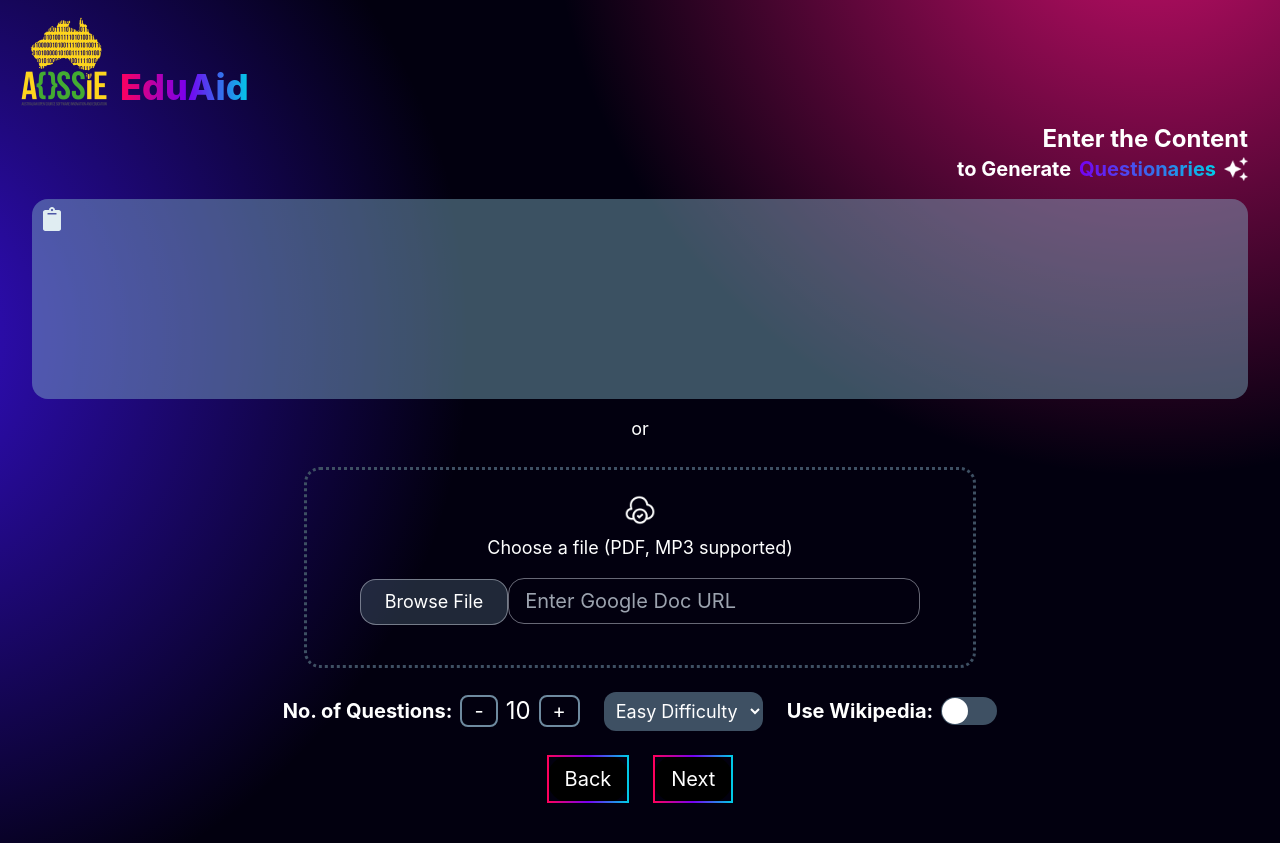
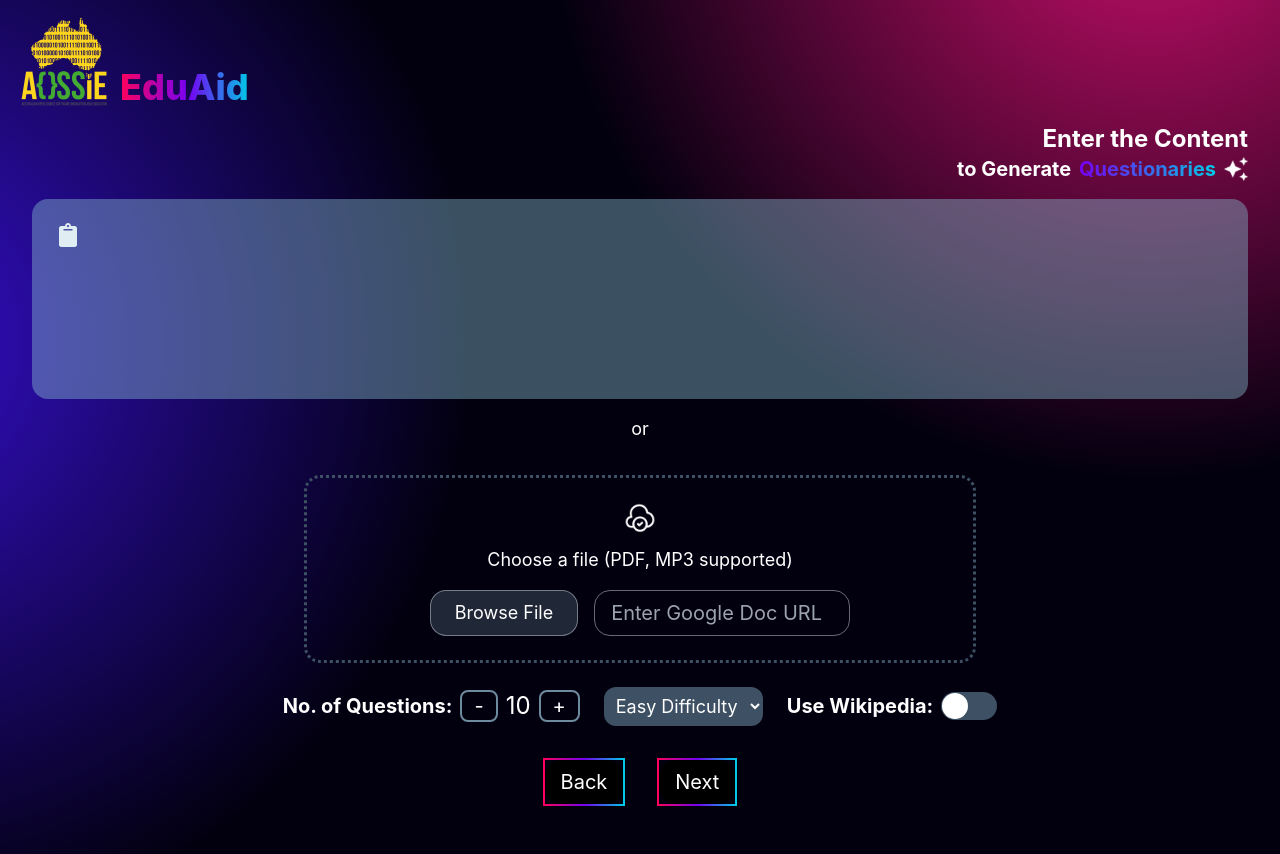
Before and after one commit to AOSSIE-Org/EduAid, a React (Create React App) app in the folder eduaid_web/: page /#/input in a window 1280 px wide. Built offline with nearby package versions, Linux system fonts and the light colour scheme; no server answers.

Commit message:
git commit -m "Add horizontal spacing between Browse button and Google Doc URL input in File Upload section"

```diff
--- a/eduaid_web/src/pages/Text_Input.jsx
+++ b/eduaid_web/src/pages/Text_Input.jsx
@@ -167,11 +167,11 @@ const Text_Input = () => {
 
         {/* Textarea */}
         <div className="relative bg-[#83b6cc40] mx-4 sm:mx-8 rounded-2xl p-4 min-h-[160px] sm:min-h-[200px] mt-4">
-          <button className="absolute top-0 left-0 p-2 text-white focus:outline-none">
+          <button className="absolute top-4 left-4 p-2 text-white focus:outline-none z=10">
             <FaClipboard className="h-[24px] w-[24px]" />
           </button>
           <textarea
-            className="absolute inset-0 p-8 pt-6 bg-[#83b6cc40] text-lg sm:text-xl rounded-2xl outline-none resize-none h-full overflow-y-auto text-white caret-white"
+            className="absolute inset-0 pl-16 pr-8 pt-8 pb-8 bg-[#83b6cc40] text-lg sm:text-xl rounded-2xl outline-none resize-none h-full overflow-y-auto text-white caret-white"
             style={{ scrollbarWidth: "none", msOverflowStyle: "none" }}
             value={text}
             onChange={(e) => setText(e.target.value)}
@@ -183,13 +183,16 @@ const Text_Input = () => {
         <div className="text-white text-center my-4 text-lg">or</div>
 
         {/* File Upload Section */}
-        <div className="w-full max-w-2xl mx-auto border-[3px] rounded-2xl text-center px-6 py-6 border-dotted border-[#3E5063] mt-6">
-          <img className="mx-auto mb-2" height={32} width={32} src={cloud} alt="cloud" />
-          <p className="text-white text-lg">Choose a file (PDF, MP3 supported)</p>
+        <div className="w-full max-w-2xl mx-auto border-[3px] rounded-2xl text-center px-6 py-6 border-dotted border-[#3E5063] mt-8">
+          <img className="mx-auto mb-3" height={32} width={32} src={cloud} alt="cloud" />
+          <p className="text-white text-lg mb-4">Choose a file (PDF, MP3 supported)</p>
 
           <input type="file" ref={fileInputRef} onChange={handleFileUpload} style={{ display: "none" }} />
+
+          {/* Flex container for button + input */}
+          <div className="flex flex-wrap items-center justify-center gap-4">
             <button
-            className="bg-[#3e506380] my-4 text-lg rounded-2xl text-white border border-[#cbd0dc80] px-6 py-2"
+              className="bg-[#3e506380] text-lg rounded-2xl text-white border border-[#cbd0dc80] px-6 py-2"
               onClick={handleClick}
             >
               Browse File
@@ -198,11 +201,13 @@ const Text_Input = () => {
             <input
               type="text"
               placeholder="Enter Google Doc URL"
-            className="bg-transparent mt-4 border border-[#cbd0dc80] text-white text-lg sm:text-xl rounded-2xl px-4 py-2 w-full sm:w-2/3 outline-none"
+              className="bg-transparent border border-[#cbd0dc80] text-white text-lg sm:text-xl rounded-2xl px-4 py-2 w-64 outline-none"
               value={docUrl}
               onChange={(e) => setDocUrl(e.target.value)}
            />
          </div>
+       </div>
+
 
         {/* Controls Section */}
         <div className="flex flex-col sm:flex-row flex-wrap justify-center gap-6 items-center mt-6 px-4 sm:px-8">
@@ -241,7 +246,7 @@ const Text_Input = () => {
         </div>
 
         {/* Navigation Buttons */}
-        <div className="flex flex-col sm:flex-row justify-center gap-6 mt-6 pb-10 px-4 sm:px-8">
+        <div className="flex flex-col sm:flex-row justify-center gap-8 mt-8 pb-12 px-4 sm:px-8">
           <Link to="/question-type">
             <button className="bg-black text-white text-lg sm:text-xl px-4 py-2 border-gradient rounded-xl w-full sm:w-auto">Back</button>
           </Link>
```
Lines whose indentation alone changed are shown as unchanged.
